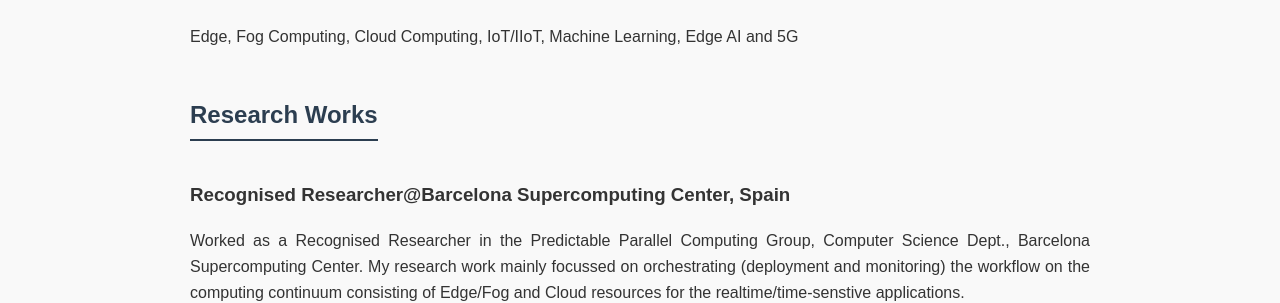
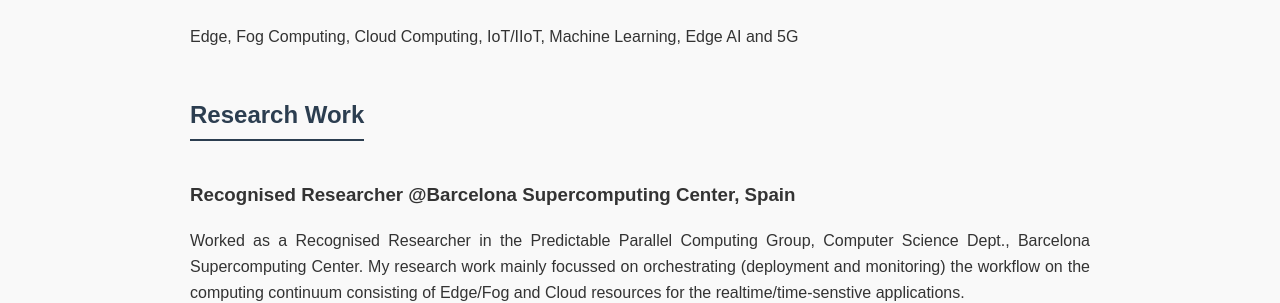
Before and after one commit to Nateshbv/Nateshbv.github.io, a Jekyll site: the page built from Research.md, in a window 1280 px wide. Shown: the part 304-607 px from the top of the page. Built offline with Jekyll 4.4.1, drawn with Linux system fonts in a browser that asks for light colours.

Commit message:
Update Research.md

```diff
--- a/Research.md
+++ b/Research.md
@@ -6,9 +6,9 @@
 
 Edge, Fog Computing, Cloud Computing, IoT/IIoT, Machine Learning, Edge AI and 5G
 
-## Research Works
+## Research Work
 
-### Recognised Researcher@Barcelona Supercomputing Center, Spain
+### Recognised Researcher @Barcelona Supercomputing Center, Spain
 
 Worked as a Recognised Researcher in the Predictable Parallel Computing Group, Computer Science Dept., Barcelona Supercomputing Center. My research work mainly focussed on orchestrating (deployment and monitoring) the workflow on the computing continuum consisting of Edge/Fog and Cloud resources for the realtime/time-senstive applications.
 
```
